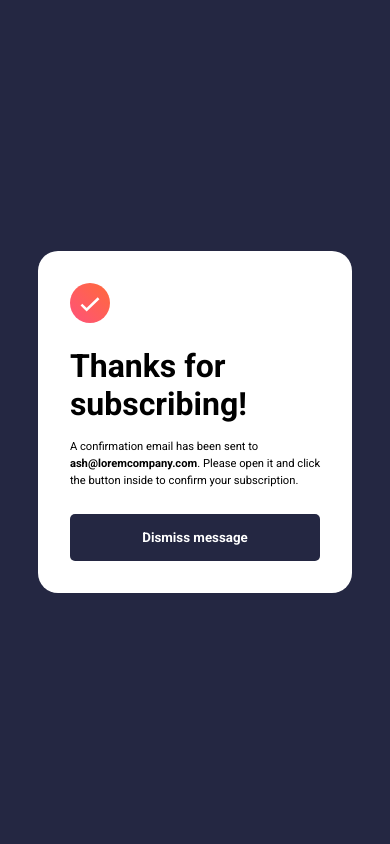
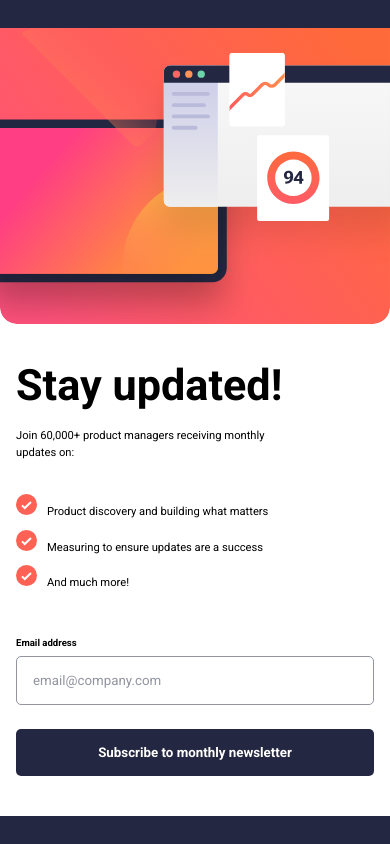
Before and after one commit to malyrudy/newsletter-sign-up-with-success-form, a plain HTML site: page index.html in a window 390 px wide. Drawn offline with Linux system fonts and the light colour scheme.

Commit message:
media complete
only .js remains

```diff
--- a/index.html
+++ b/index.html
@@ -10,7 +10,7 @@
 </head>
 <body>
   <div class="wrapper">
-    <!-- <div class="text-section">
+    <div class="text-section">
       <h1>Stay updated!</h1>
       <p class="description">
         Join 60,000+ product managers receiving monthly <br>updates on:
@@ -31,8 +31,8 @@
     </div>
     <div class="img-section">
       <img src="./assets/images/illustration-sign-up-desktop.svg" alt="">
-    </div> -->
-    <div class="desktop-success">
+    </div>
+    <!-- <div class="desktop-success">
       <img src="./assets/images/icon-success.svg" alt="icon-success">
       <h2>Thanks for <br>subscribing!</h2>
       <p class="description">
@@ -40,7 +40,7 @@
         Please open it and click <br>the button inside to confirm your subscription.
       </p>
       <button class="btn">Dismiss message</button>
-    </div>
+    </div> -->
   </div>
 </body>
 </html>
--- a/media.css
+++ b/media.css
@@ -0,0 +1,27 @@
+@media only screen and (max-width:820px) {
+    .wrapper {
+        flex-direction: column-reverse;
+        border-radius: 0;
+        width: 50%;
+    }
+    .text-section {
+        width: 100%;
+    }
+    .img-section {
+        width: 100%;
+    }
+    .img-section img {
+        content: url(./assets/images/illustration-sign-up-mobile.svg);
+        width: 100%;
+    }
+}
+@media only screen and (max-width:600px) {
+    .wrapper {
+        padding: 0;
+        gap: 1rem;
+        width: 100%;
+    }
+    .text-section {
+        padding: 1rem;
+    }
+}
--- a/style.css
+++ b/style.css
@@ -31,17 +31,21 @@ body {
     padding: 1rem;
     border-radius: 20px;
     gap: 2rem;
+    width: 800px;
 }
 /* TEXT-SECTION */
 .text-section {
+    width: 40%;
     margin: 0 2rem;
 }
 .text-section h1 {
-    font-size: 3.5rem;
+    font-size: 2.7rem;
     margin-bottom: 1rem;
 }
 .text-section .description {
     margin-bottom: 2rem;
+    font-size: .7rem;
+    line-height: 1.6;
 }
 .updates li:before {
     content: url(./assets/images/icon-list.svg);
@@ -51,14 +55,14 @@ body {
     margin-bottom: 3rem;
 }
 .updates li {
-    font-size: .9rem;
+    font-size: .7rem;
     margin-bottom: .7rem;
 }
 .label-and-error {
     display: flex;
     justify-content: space-between;
     font-weight: 700;
-    font-size: .7rem;
+    font-size: .6rem;
     margin-bottom: .5rem;
 }
 .error-message {
@@ -99,6 +103,7 @@ input:focus {
 }
 /* DESKTOP-SUCCESS */
 .desktop-success {
+    width: 60%;
     display: flex;
     flex-direction: column;
     padding: 1rem;
```
